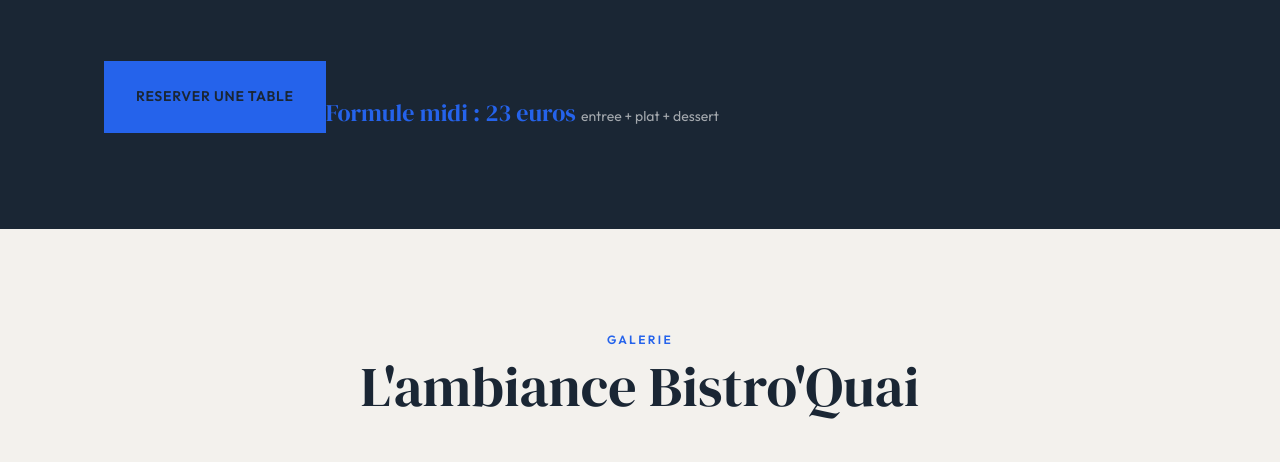
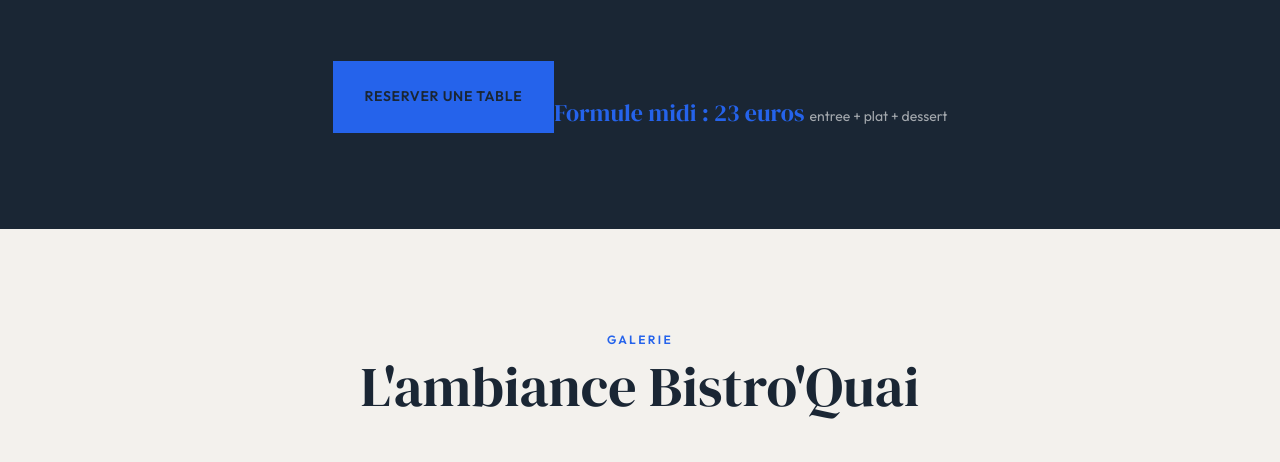
Before and after one commit to yconsulting-cloud/B_Q, a plain HTML site: page index.html in a window 1280 px wide. Shown: the part 2053-2515 px from the top of the page. Drawn offline with Linux system fonts and the light colour scheme.

Commit message:
Update core.css

```diff
--- a/core.css
+++ b/core.css
@@ -103,7 +103,7 @@ ul{list-style:none}
 .services__card-icon{font-size:2.5rem;margin-bottom:1.5rem}
 .services__card-title{font-family:var(--ff-display);font-size:1.5rem;color:var(--c-text-inv);margin-bottom:1rem}
 .services__card-desc{font-size:.875rem;color:rgba(255,255,255,.7);line-height:1.8}
-.services__cta{display:flex;text-align:center;margin-top:4rem}
+.services__cta{display:flex;justify-content:center;text-align:center;margin-top:4rem}
 .services__price{display:inline-block;margin-top:2rem;font-family:var(--ff-display);font-size:1.5rem;color:var(--c-accent)}
 .services__price span{font-size:.875rem;color:rgba(255,255,255,.6);font-family:var(--ff-body)}
 
```
